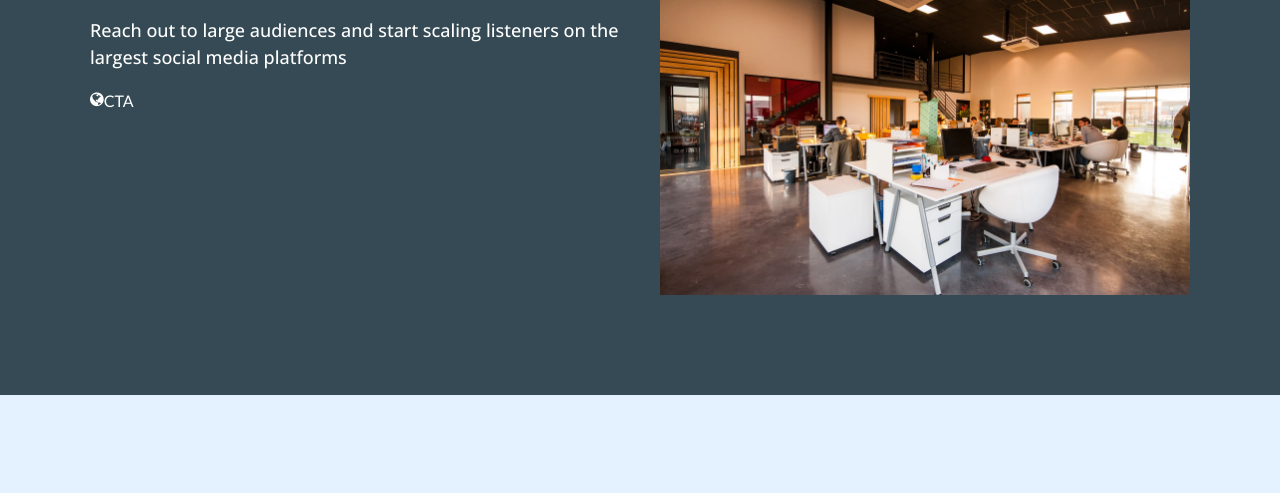
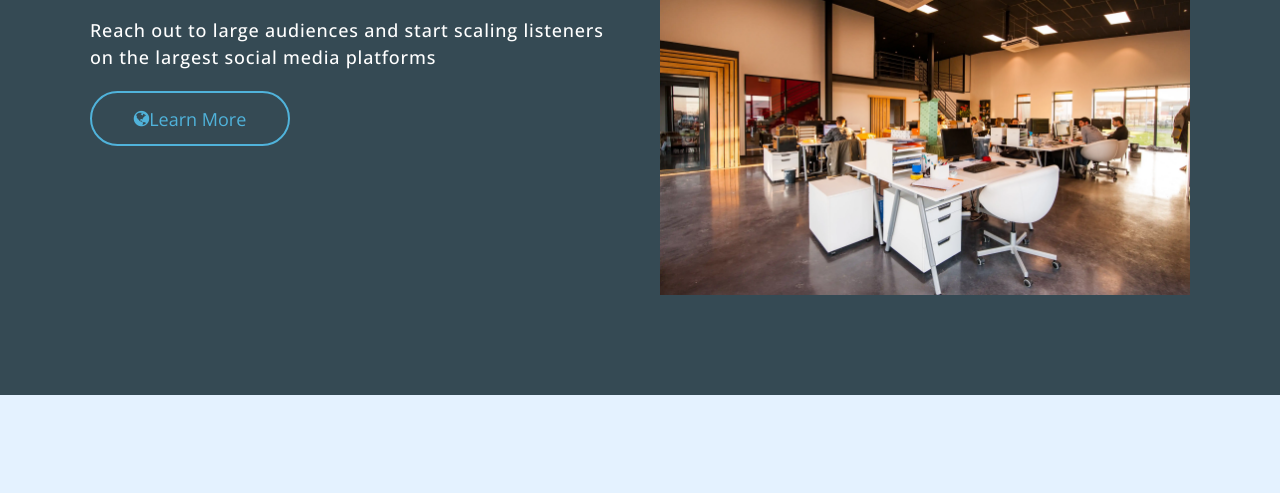
Before and after one commit to MantasUrb/19-algosongs, a website with bundled scripts: page index.html in a window 1280 px wide. Shown: the part 243-736 px from the top of the page. Built offline with nearby package versions, Linux system fonts and the light colour scheme.

Commit message:
button begining

```diff
--- a/css/base/base.css
+++ b/css/base/base.css
@@ -40,4 +40,5 @@ p {
     word-break: keep-all;
     line-height: 150%;
     padding: 20px 0;
+    letter-spacing: 0.8px;
 }
--- a/css/components/button.css
+++ b/css/components/button.css
@@ -0,0 +1,41 @@
+.btn {
+    display: flex;
+    justify-content: center;
+    align-items: center;
+    width: 200px;
+    height: 55px;
+    border-radius: 35px;
+
+    color: var(--main-color);
+
+    border: 2px solid var(--main-color);
+    padding: 15px 25px;
+    font-size: var(--fs-300);
+    font-family: var(--ff-openSans);
+    cursor: pointer;
+    transition: 0.8s;
+    position: relative;
+    overflow: hidden;
+    background: none;
+}
+.btn:hover {
+    color: var(--white-color);
+}
+.btn::before {
+    content: "";
+    position: absolute;
+    left: 0;
+    width: 100%;
+    height: 0%;
+    background: var(--white-color);
+    z-index: -1;
+    transition: 0.8s;
+
+}
+.btn1::before {
+    bottom: 0;
+    border-radius: 0 0 50% 50%;
+}
+.btn1:hover::before {
+    height: 100%;
+}
--- a/css/components/header.css
+++ b/css/components/header.css
@@ -25,7 +25,6 @@ header nav {
     right: 0;
     transform: translateY(calc(100% - 1px));
     border-bottom: 1px solid var(--light-color);
-    background-color: var(--charcoal-color);
     padding: 15px 25px;
     height: 100vh;
     align-items: center;
--- a/index.html
+++ b/index.html
@@ -27,7 +27,7 @@
             <div class="col-12 col-md-6 col-lg-6 ml-lg-0">
                 <h1>We Promote Artists</h1>
                 <p>Reach out to large audiences and start scaling listeners on the largest social media platforms</p>
-                <div class="btn"><i class="fa fa-globe"></i>CTA</div>
+                <div class="btn btn1"><i class="fa fa-globe"></i>Learn More</div>
             </div>
             <div class="col-12 col-md-6 col-lg-6">
                 <img src="./img/agency.webp" alt="Algorithm Songs Hero Img">
```
